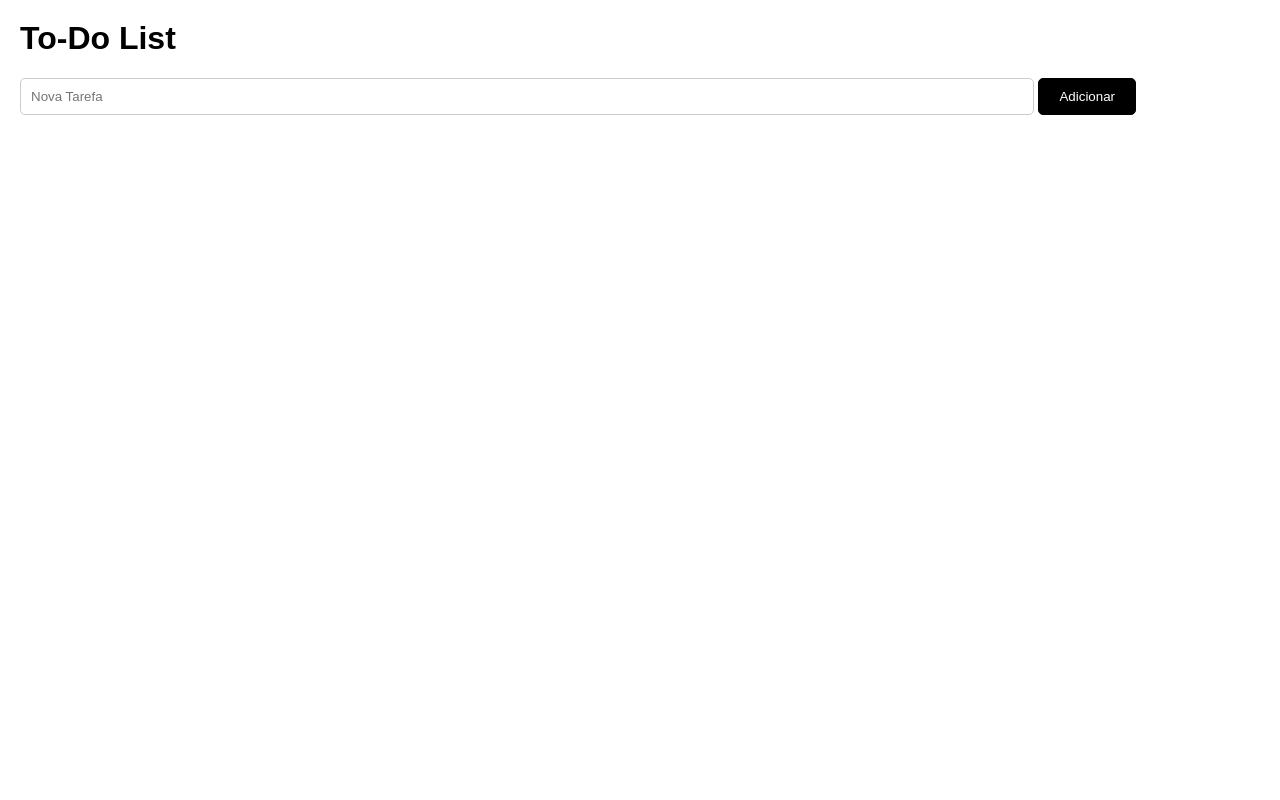
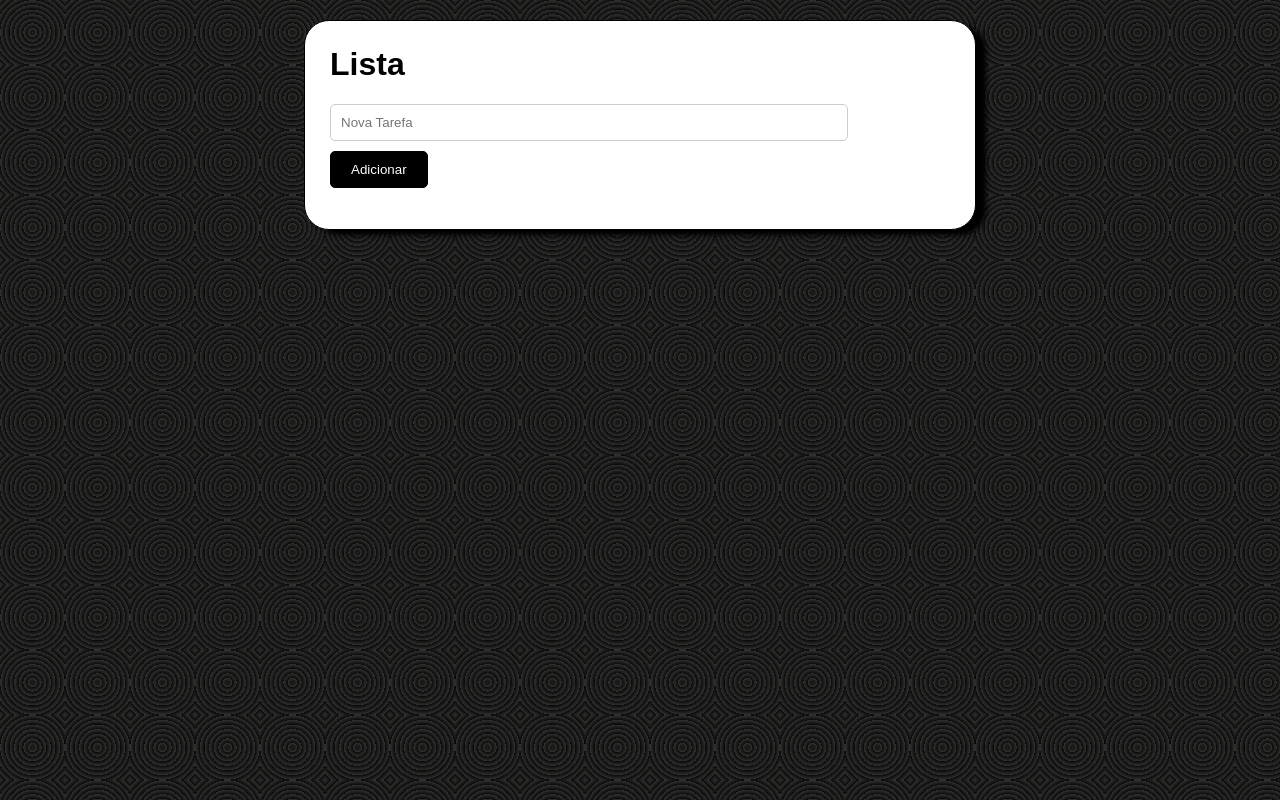
Before and after one commit to HeDuz7/To-do-List-JS, a plain HTML site: page index.html in a window 1280 px wide. Drawn offline with nearby package versions, Linux system fonts and the light colour scheme.

Commit message:
Style V2
Signed-off-by: HeDuz7 <notluiz901@gmail.com>

```diff
--- a/index.html
+++ b/index.html
@@ -6,15 +6,18 @@
     <meta name="viewport" content="width=device-width, initial-scale=1.0">
     <title>To-Do List</title>
     <link rel="stylesheet" href="style.css">
+    <script src="https://cdn.jsdelivr.net/npm/@popperjs/core@2.11.6/dist/umd/popper.min.js" integrity="sha384-oBqDVmMz9ATKxIep9tiCxS/Z9fNfEXiDAYTujMAeBAsjFuCZSmKbSSUnQlmh/jp3" crossorigin="anonymous"></script>
+    <script src="https://cdn.jsdelivr.net/npm/bootstrap@5.2.3/dist/js/bootstrap.min.js" integrity="sha384-cuYeSxntonz0PPNlHhBs68uyIAVpIIOZZ5JqeqvYYIcEL727kskC66kF92t6Xl2V" crossorigin="anonymous"></script>
 </head>
 
 <body>
-    <h1>To-Do List</h1>
-    <input type="text" id="nova-tarefa" placeholder="Nova Tarefa">
-    <button id="adicionar-tarefa">Adicionar</button>
-    <ul id="lista-tarefas"></ul>
-    <script src="script.js"></script>
-
+    <div class="container form">
+        <h1>Lista</h1>
+        <input type="text" id="nova-tarefa" placeholder="Nova Tarefa">
+        <button id="adicionar-tarefa">Adicionar</button>
+        <ul id="lista-tarefas"></ul>
+        <script src="script.js"></script>
+    </div>
 </body>
 
 </html>
--- a/style.css
+++ b/style.css
@@ -1,12 +1,24 @@
 body {
     font-family: sans-serif;
     margin: 20px;
+    display: flex;
+    justify-content: center;
+    background-image: repeating-radial-gradient(  #0c0a0a 80%,#2f312f 90%,#3f4549 90%);
+    background-size: 65px 65px;
 }
 
 h1 {
     margin-top: 0;
 }
 
+.form{
+    border: solid 1px black;
+    border-radius: 25px;
+    padding: 2%;
+    width: 50%;
+    box-shadow: 10px 5px 5px black;
+    background-color: #fff;
+}
 #nova-tarefa {
     width: 80%;
     padding: 10px;
```
